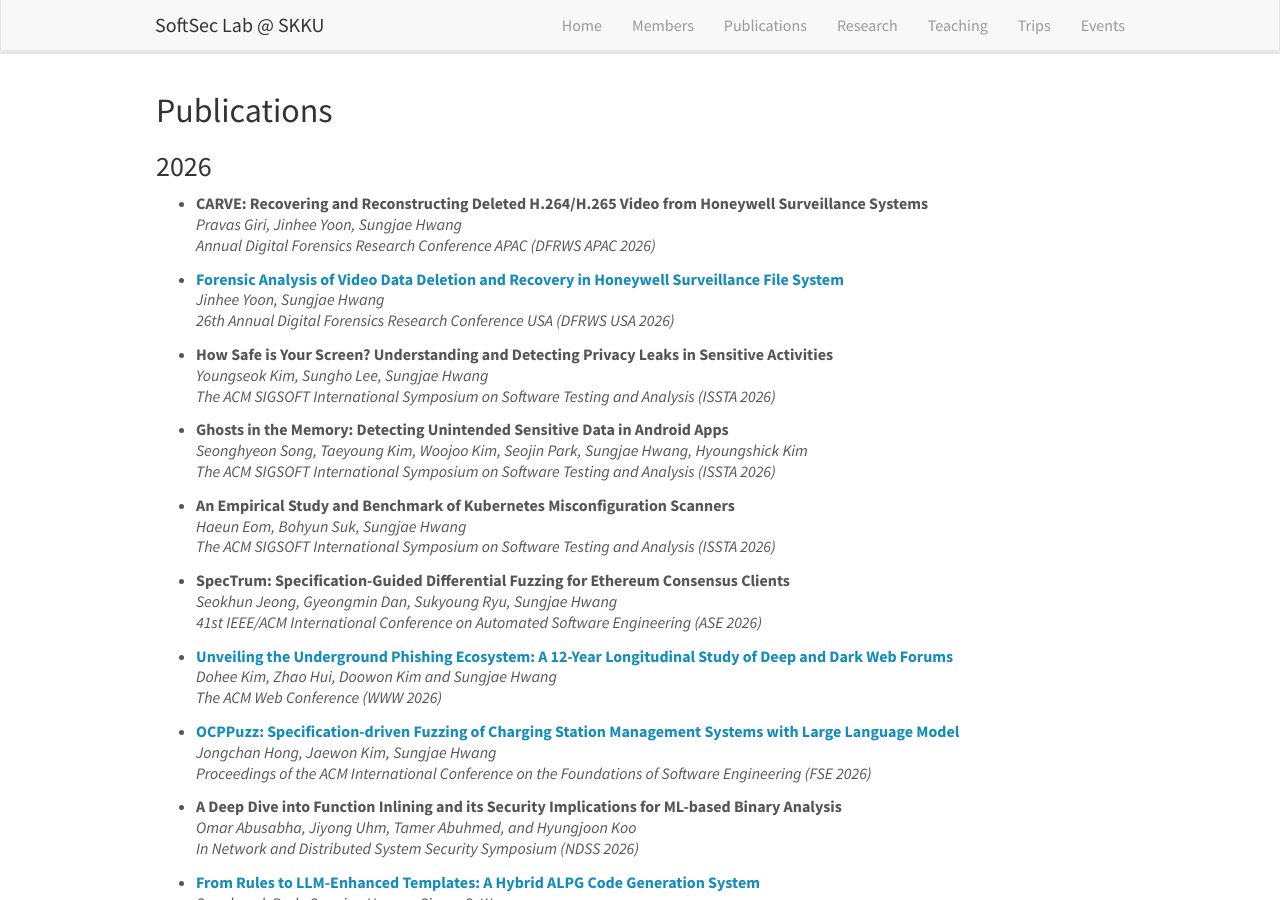
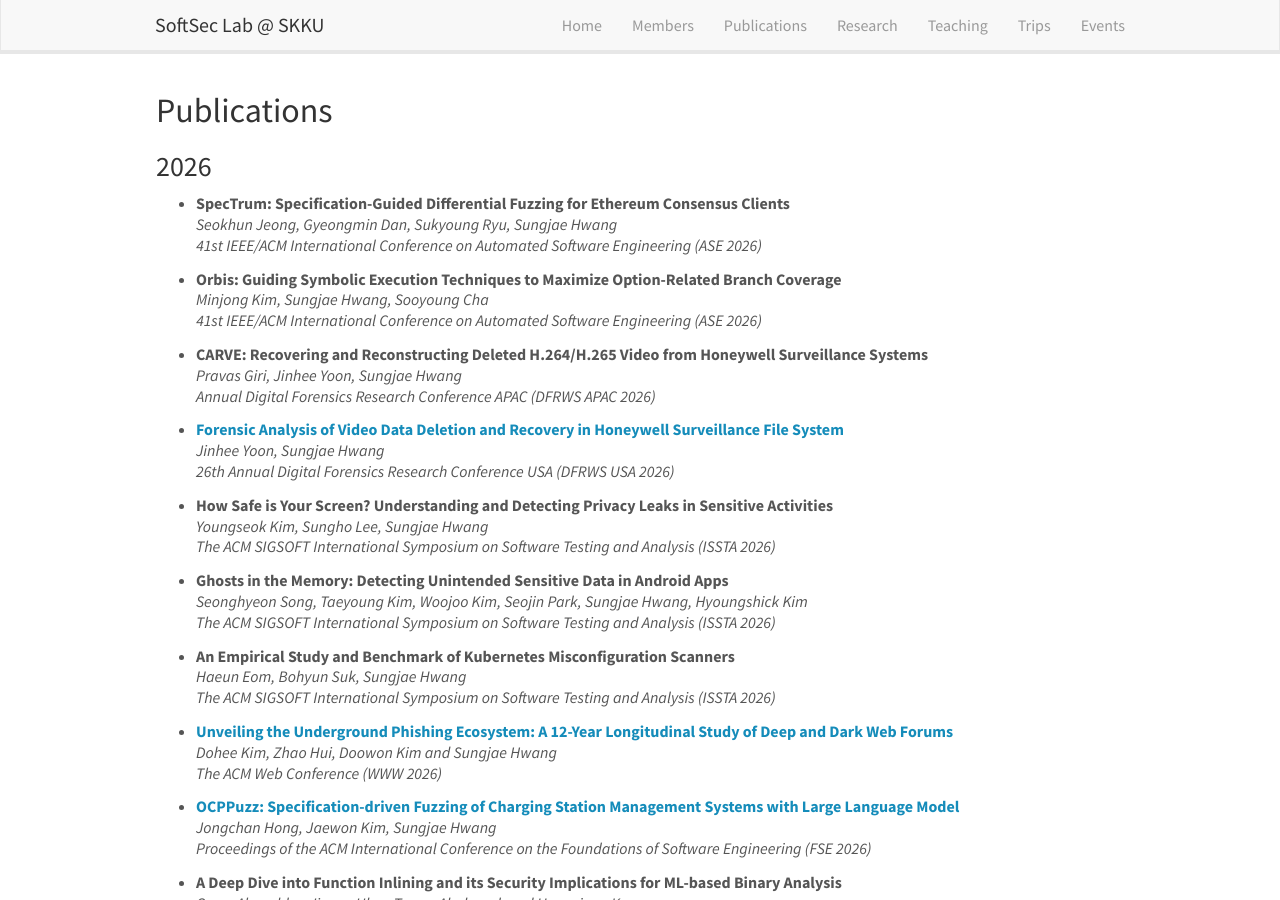
Before and after one commit to softsec-lab/softsec-lab.github.io, a Jekyll site: the page built from _pages/publications.md, in a window 1280 px wide and 900 px high. Built offline with Jekyll 4.4.1, drawn with Linux system fonts in a browser that asks for light colours; nearby versions of some CDN libraries.

Commit message:
update ase orbis paper

```diff
--- a/_data/news.yml
+++ b/_data/news.yml
@@ -1,3 +1,6 @@
+- date: June. 28, 2026
+  headline: "Orbis: Guiding Symbolic Execution Techniques to Maximize Option-Related Branch Coverage, has been accepted to ASE 2026"
+
 - date: July. 22, 2026
   headline: "CARVE: Recovering and Reconstructing Deleted H.264/H.265 Video from Honeywell Surveillance Systems, has been accepted to DFRWS APAC 2026"
 
--- a/_data/publist.yml
+++ b/_data/publist.yml
@@ -1,3 +1,20 @@
+
+
+- title: "SpecTrum: Specification-Guided Differential Fuzzing for Ethereum Consensus Clients"
+  authors: Seokhun Jeong, Gyeongmin Dan, Sukyoung Ryu, Sungjae Hwang
+  year: 2026
+  link:
+    url:
+    display: 41st IEEE/ACM International Conference on Automated Software Engineering (ASE 2026)
+
+
+- title: "Orbis: Guiding Symbolic Execution Techniques to Maximize Option-Related Branch Coverage"
+  authors: Minjong Kim, Sungjae Hwang, Sooyoung Cha
+  year: 2026
+  link:
+    url:
+    display: 41st IEEE/ACM International Conference on Automated Software Engineering (ASE 2026)
+
 
 - title: "CARVE: Recovering and Reconstructing Deleted H.264/H.265 Video from Honeywell Surveillance Systems"
   authors: Pravas Giri, Jinhee Yoon, Sungjae Hwang
@@ -34,14 +51,6 @@
   link:
     url:
     display: The ACM SIGSOFT International Symposium on Software Testing and Analysis (ISSTA 2026)
-
-
-- title: "SpecTrum: Specification-Guided Differential Fuzzing for Ethereum Consensus Clients"
-  authors: Seokhun Jeong, Gyeongmin Dan, Sukyoung Ryu, Sungjae Hwang
-  year: 2026
-  link:
-    url:
-    display: 41st IEEE/ACM International Conference on Automated Software Engineering (ASE 2026)
 
 
 - title: "Unveiling the Underground Phishing Ecosystem: A 12-Year Longitudinal Study of Deep and Dark Web Forums"
```
